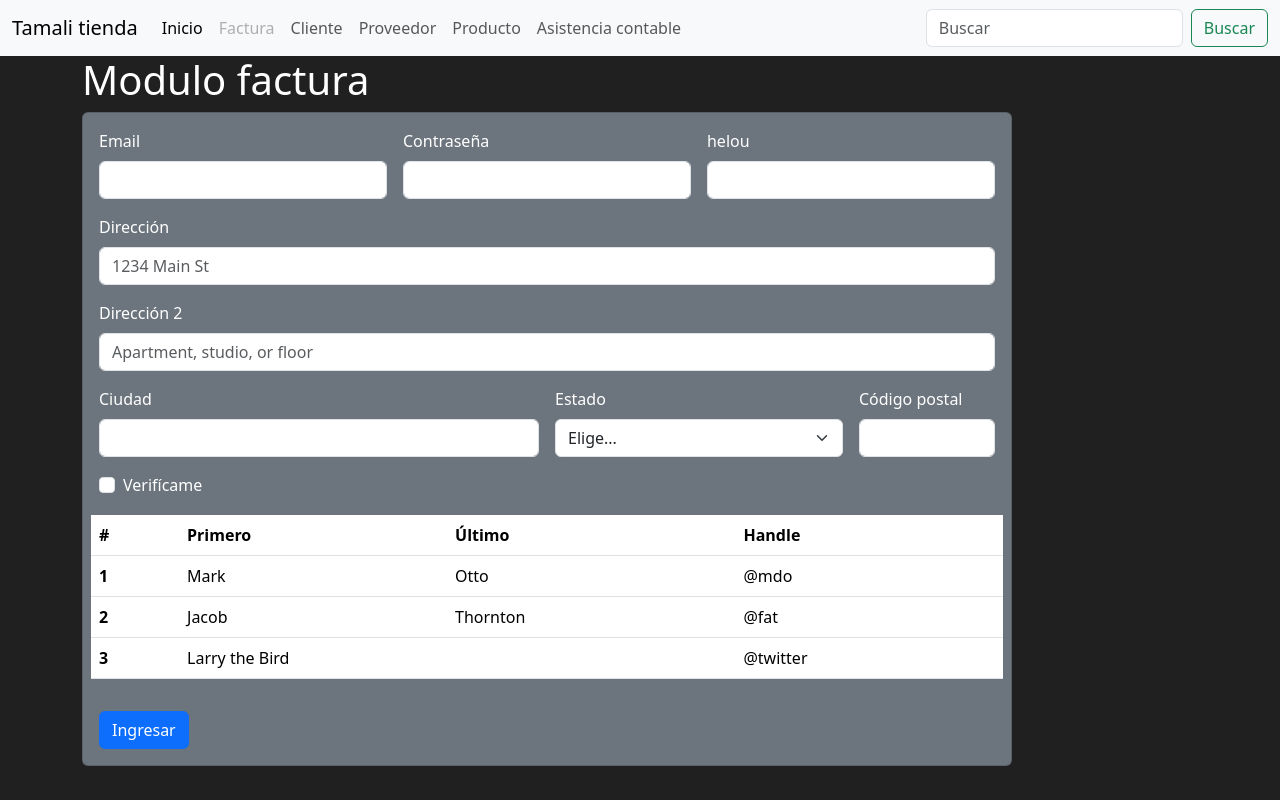
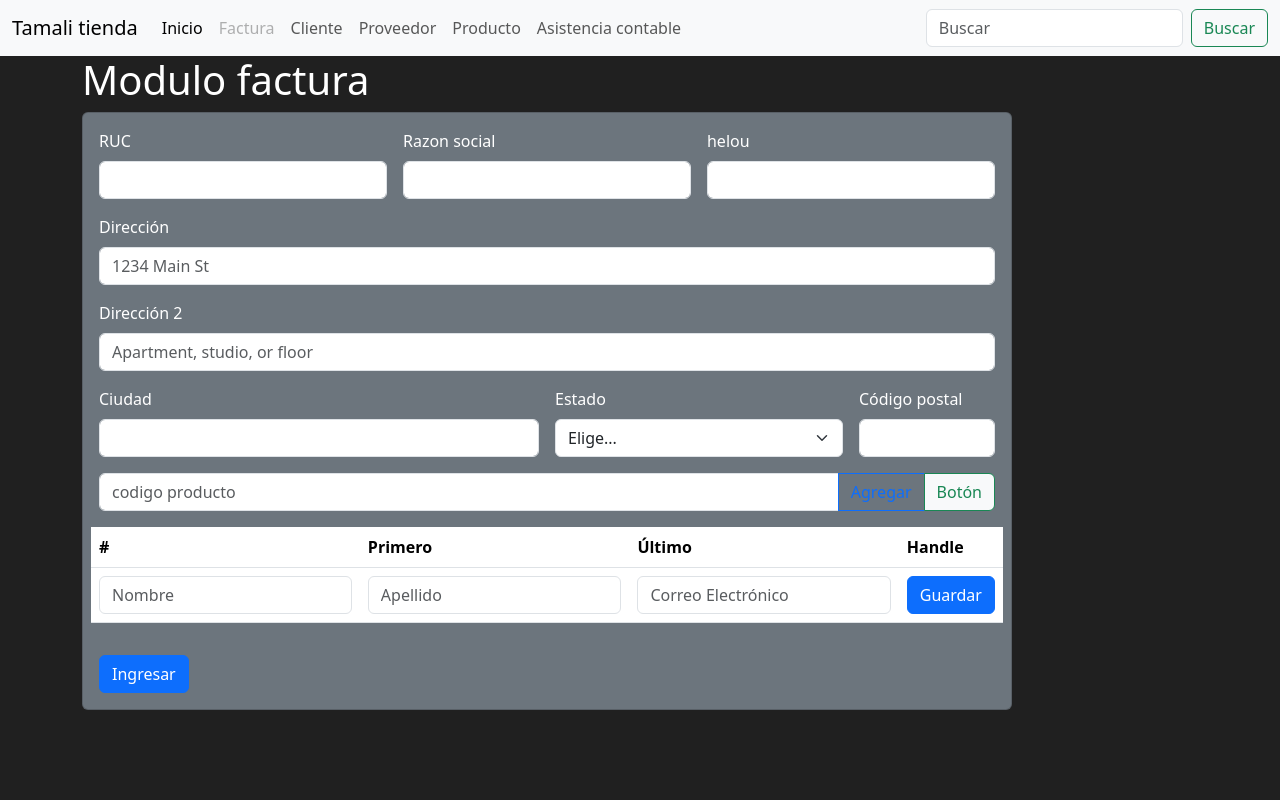
Before and after one commit to Jecordo/ProyectoTamali, a Django app: page /gestor/facturar/ in a window 1280 px wide. Run offline with Django 4.2, Linux system fonts and the light colour scheme.

Commit message:
Faturacion

```diff
--- a/gestor/models.py
+++ b/gestor/models.py
@@ -68,7 +68,7 @@ class producto(models.Model):
     cod_marca = models.ForeignKey(marca, on_delete=models.CASCADE)
     precio_costo = models.IntegerField()
     precio_venta = models.IntegerField()
-    descripcion = models.IntegerField()
+    descripcion = models.CharField()
     color = models.CharField()
     medida = models.CharField()
     descuento = models.IntegerField()
--- a/gestor/templates/create_factura.html
+++ b/gestor/templates/create_factura.html
@@ -58,12 +58,12 @@
                         {% csrf_token %}
 
                         <div class="col-md-4">
-                        <label for="inputEmail4" class="form-label">Email</label>
-                        <input type="email" class="form-control" id="inputEmail4">
+                        <label for="ruc_cliente" class="form-label">RUC</label>
+                        <input type="text" class="form-control" id="ruc_cliente" name="ruc_cliente">
                         </div>
                         <div class="col-md-4">
-                        <label for="inputPassword4" class="form-label">Contraseña</label>
-                        <input type="password" class="form-control" id="inputPassword4">
+                        <label for="razon_social" class="form-label">Razon social</label>
+                        <input type="password" class="form-control" id="razon_social" name="razon_social">
                         </div>
                         <div class="col-md-4">
                         <label for="inputPassword4" class="form-label">helou</label>
@@ -93,12 +93,11 @@
                         <input type="text" class="form-control" id="inputZip">
                         </div>
                         <div class="col-12">
-                        <div class="form-check">
-                            <input class="form-check-input" type="checkbox" id="gridCheck">
-                            <label class="form-check-label" for="gridCheck">
-                            Verifícame
-                            </label>
-                        </div>
+                          <div class="input-group">
+                            <input type="text" class="form-control" placeholder="codigo producto" name="cod_producto">
+                            <a href="" class="btn btn-outline-primary">Agregar</a>
+                            <a href="#" class="btn btn-outline-success bg-light" type="button">Botón</a>
+                          </div>
                         </div>
 
                         <table class="table">
@@ -111,23 +110,15 @@
                               </tr>
                             </thead>
                             <tbody>
-                              <tr>
-                                <th scope="row">1</th>
-                                <td>Mark</td>
-                                <td>Otto</td>
-                                <td>@mdo</td>
-                              </tr>
-                              <tr>
-                                <th scope="row">2</th>
-                                <td>Jacob</td>
-                                <td>Thornton</td>
-                                <td>@fat</td>
-                              </tr>
-                              <tr>
-                                <th scope="row">3</th>
-                                <td colspan="2">Larry the Bird</td>
-                                <td>@twitter</td>
-                              </tr>
+                              <form method="post" action="{% url 'buscar_roducto' 1 %}">
+                                {% csrf_token %}
+                                <tr>
+                                    <td><input type="text" name="nombre" class="form-control" placeholder="Nombre"></td>
+                                    <td><input type="text" name="apellido" class="form-control" placeholder="Apellido"></td>
+                                    <td><input type="email" name="correo" class="form-control" placeholder="Correo Electrónico"></td>
+                                    <td><button type="submit" class="btn btn-primary">Guardar</button></td>
+                                </tr>
+                            </form>
                             </tbody>
                           </table>
 
--- a/gestor/templates/create_product.html
+++ b/gestor/templates/create_product.html
@@ -115,7 +115,7 @@
                         <label for="prov_producto" class="form-label">Proveedor</label>
                         <select id="prov_producto" class="form-select" name="prov_producto">
                             <option selected>Elige...</option>
-                            <option value=6>Jorge</option>
+                            <option value=1>Jorge</option>
                         </select>
                         </div>
 
--- a/gestor/urls.py
+++ b/gestor/urls.py
@@ -1,6 +1,9 @@
 from django.urls import path
-from .views import create_factura, facturar, delete_factura, ver_facturas, menu_principal, create_product, create_proveedor, create_client, asistencia_contable, menu_producto
-
+from .views import (
+    create_factura, facturar, delete_factura, ver_facturas, menu_principal,
+    create_product, create_proveedor, create_client, asistencia_contable,
+    menu_producto, busca_producto
+)
 
 urlpatterns = [
     path('', menu_principal, name='Menu_principal'),
@@ -9,8 +12,11 @@ urlpatterns = [
     path('ver_factura/', ver_facturas, name='Ver_facturas'),
     path('client/', create_client, name='Clientes'),
     path('proveedor/', create_proveedor, name='Provedores'),
+
     path('menproduc/', menu_producto, name='menu_producto'),
     path('producto/', create_product, name='cargar_roducto'),
+    path('busc_produc/<int:cod_producto>/', busca_producto, name='buscar_roducto'),
+
     path('asistencia_contable/', asistencia_contable, name='Asistencia_contable'),
     path('delete_factura/<int:factu_id>/', delete_factura, name='Delete_factura'),
 ]
--- a/gestor/views.py
+++ b/gestor/views.py
@@ -10,8 +10,8 @@ def menu_principal(request):
 
 
 def facturar(request):
-    factu = persona.objects.all()
-    return render(request, 'create_factura.html', {"personas": factu })
+    prod = producto.objects.all()
+    return render(request, 'create_factura.html', {"productos": prod })
 
 
 
@@ -66,9 +66,16 @@ def create_product(request):
     marc = get_object_or_404(marca, pk=request.POST['marca_producto'])
     est = get_object_or_404(Estados, pk=request.POST['estado_producto'])
 
-    produc = producto(cod_categoria=cat, cod_proveedor=prov, cod_marca=marc, estado=est)
+    produc = producto(cod_producto=request.POST['cod_producto'], precio_venta=request.POST['Precio']
+                      , cod_categoria=cat, cod_proveedor=prov, cod_marca=marc, estado=est, descripcion=request.POST['desc_producto']
+                      , color=request.POST['color_producto'])
     produc.save()
     return redirect('/gestor/')
+
+def busca_producto(id_produc):
+    prod = get_object_or_404(producto, pk=id_produc)
+    return prod
+
 
 
 
```
Also changed, not shown: gestor/migrations/0003_alter_entrada_cantidad_entrante_and_more.py, gestor/migrations/0004_alter_factura_detalle_total_precio.py (deleted), gestor/migrations/0005_alter_producto_color_alter_producto_medida.py (deleted).
